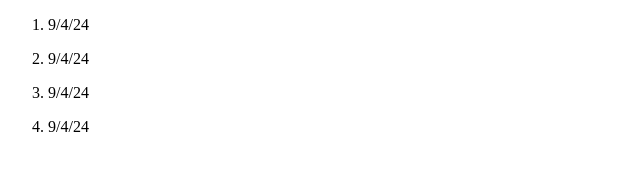
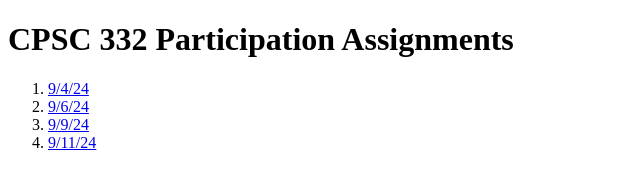
Before and after one commit to askillestad3/cpsc332fa24, a plain HTML site: page docs/index.html in a window 1280 px wide. Shown: the whole page, without its empty margins (0-640 px from the left). Drawn offline with Linux system fonts and the light colour scheme.

Commit message:
anchor links added to index

```diff
--- a/docs/index.html
+++ b/docs/index.html
@@ -8,11 +8,12 @@
 </head>
 
 <body>
+    <h1>CPSC 332 Participation Assignments</h1>
     <ol>
-        <li><p id="9-4">9/4/24</p></li>
-        <li><p id="9-6">9/4/24</p></li>
-        <li><p id="9-9">9/4/24</p></li>
-        <li><p id="9-11">9/4/24</p></li>
+        <li><a href="CPSC332FA24/docs/participation/9-4/">9/4/24</a></li>
+        <li><a href="CPSC332FA24/docs/participation/9-6/">9/6/24</a></li>
+        <li><a href="CPSC332FA24/docs/participation/9-9/">9/9/24</a></li>
+        <li><a href="CPSC332FA24/docs/participation/9-11/">9/11/24</a></li>
     </ol>
 </body>
 
```
